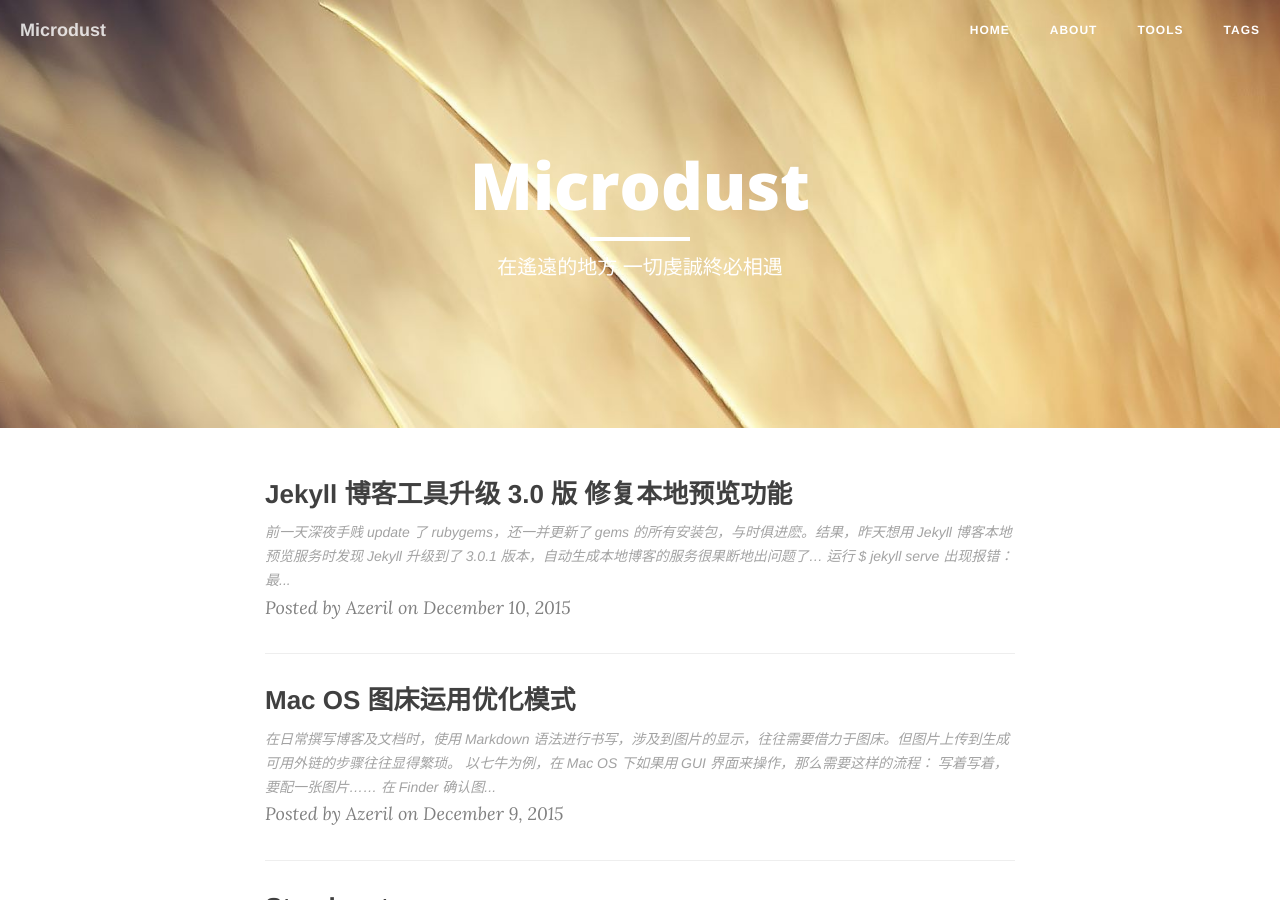
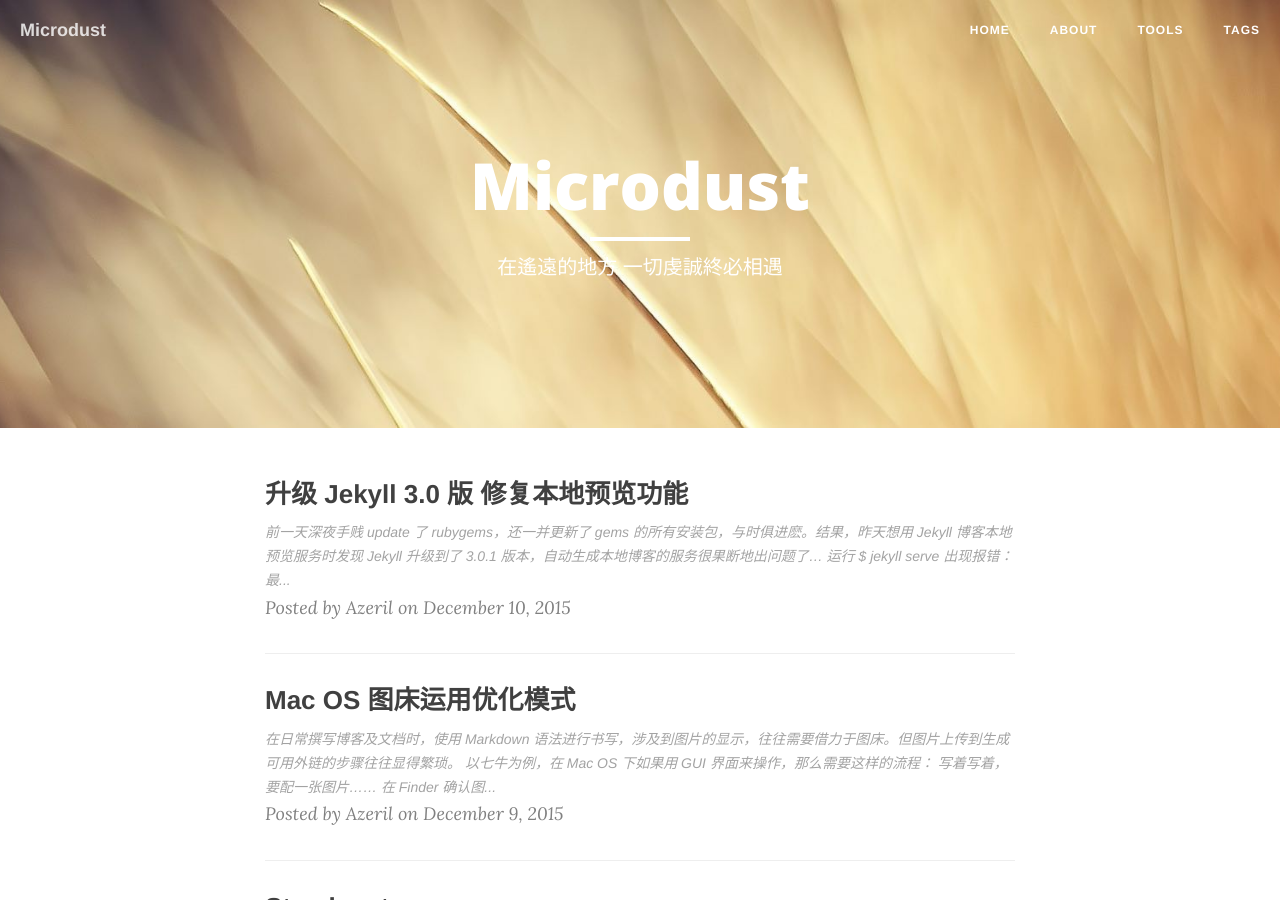
Before and after one commit to Azeril/Microdust, a Jekyll site: the page built from index.html, in a window 1280 px wide and 900 px high. Built offline with Jekyll 4.4.1, drawn with Linux system fonts in a browser that asks for light colours; nearby versions of some CDN libraries; the list of posts is cut into pages by our own code.

Commit message:
fix the title of repair jekyll blog

```diff
--- a/_posts/2015-12-10-Repair-Jekyll-Serve-Problems.md
+++ b/_posts/2015-12-10-Repair-Jekyll-Serve-Problems.md
@@ -1,6 +1,6 @@
 ---
 layout: post
-title: Jekyll 博客工具升级 3.0 版 修复本地预览功能
+title: 升级 Jekyll 3.0 版 修复本地预览功能
 categories: [blog ]
 tags: [Tech, ]
 description: 一次手贱更新版本带来的后续问题及解决...
```
Also changed, not shown: Tools.md (+2 -0 lines).
